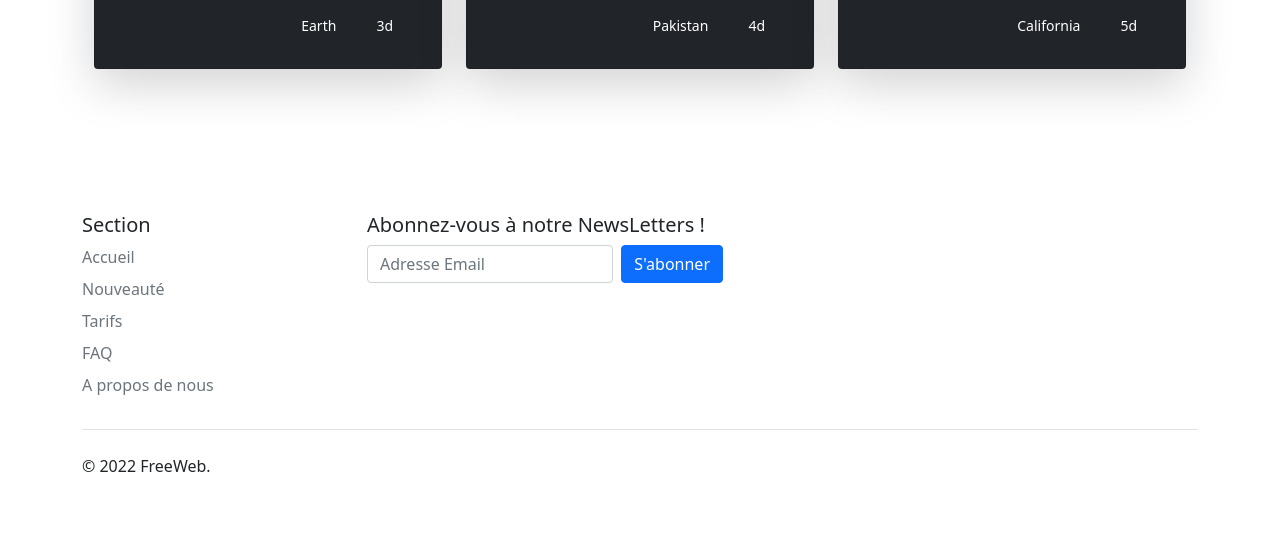
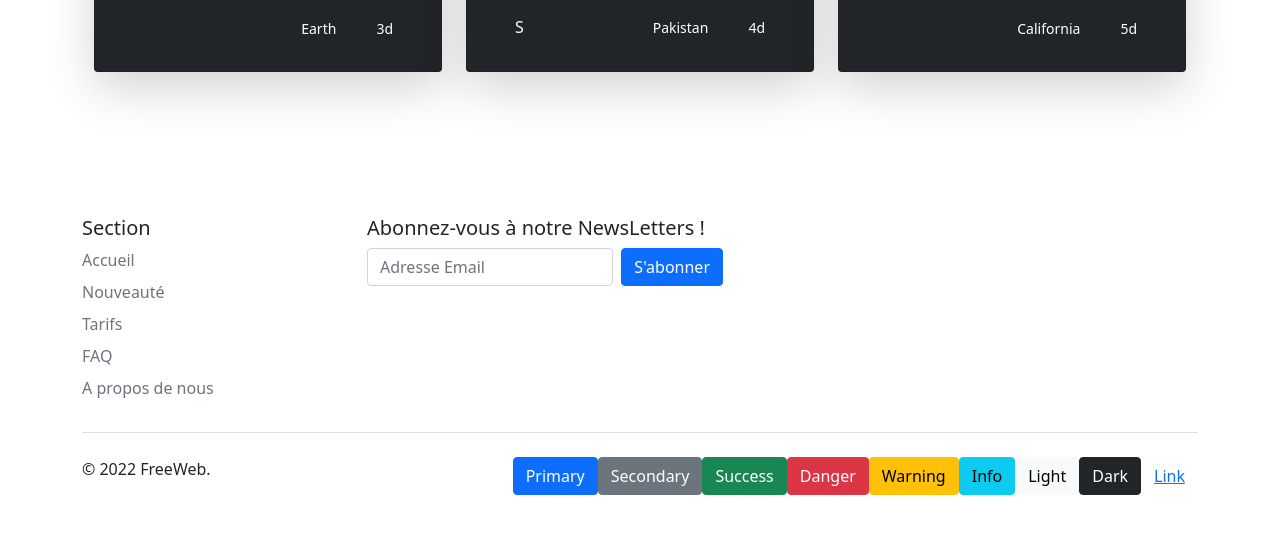
Before and after one commit to Lembont/FreeWeb, a plain HTML site: page index.html in a window 1280 px wide. Shown: the part 617-1150 px from the top of the page. Drawn offline with nearby package versions, Linux system fonts and the light colour scheme.

Commit message:
Site web info

```diff
--- a/index.html
+++ b/index.html
@@ -51,7 +51,7 @@
                     <div class="d-flex flex-column h-100 p-5 pb-3 text-white text-shadow-1">
                         <h2 class="pt-5 mt-5 mb-4 display-6 lh-1 fw-bold">Much longer title that wraps to multiple lines</h2>
                         <ul class="d-flex list-unstyled mt-auto">
-                            <li class="me-auto">
+                            <li class="me-auto">S
                             </li>
                             <li class="d-flex align-items-center me-3">
                                 <svg class="bi me-2" width="1em" height="1em"><use xlink:href="#geo-fill"/></svg>
@@ -120,6 +120,16 @@
                     <li class="ms-3"><a class="link-dark" href="#"><svg class="bi" width="24" height="24"><use xlink:href="#twitter"/></svg></a></li>
                     <li class="ms-3"><a class="link-dark" href="#"><svg class="bi" width="24" height="24"><use xlink:href="#instagram"/></svg></a></li>
                     <li class="ms-3"><a class="link-dark" href="#"><svg class="bi" width="24" height="24"><use xlink:href="#facebook"/></svg></a></li>
+                    <button type="button" class="btn btn-primary">Primary</button>
+                    <button type="button" class="btn btn-secondary">Secondary</button>
+                    <button type="button" class="btn btn-success">Success</button>
+                    <button type="button" class="btn btn-danger">Danger</button>
+                    <button type="button" class="btn btn-warning">Warning</button>
+                    <button type="button" class="btn btn-info">Info</button>
+                    <button type="button" class="btn btn-light">Light</button>
+                    <button type="button" class="btn btn-dark">Dark</button>
+
+                    <button type="button" class="btn btn-link">Link</button>
                 </ul>
             </div>
         </footer>
```
